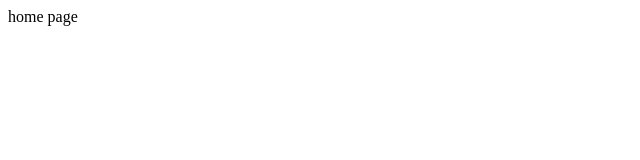
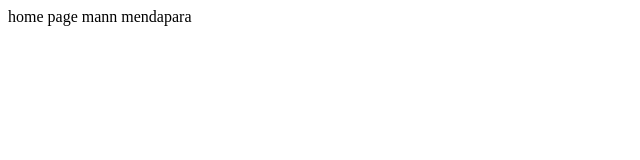
Before and after one commit to Purvsinojiya/sgp-II_project, a React (Create React App) app in the folder frotend/frontend/: page / in a window 1280 px wide. Shown: the top 160 px of the page, without its empty margins (0-640 px from the left). Built offline with nearby package versions, Linux system fonts and the light colour scheme.

Commit message:
this and that

```diff
--- a/frotend/frontend/src/compontents/Home.js
+++ b/frotend/frontend/src/compontents/Home.js
@@ -3,7 +3,7 @@ import React from 'react'
 function Home() {
   return (
     <div>
-      home page
+      home page mann mendapara
     </div>
   )
 }
```
